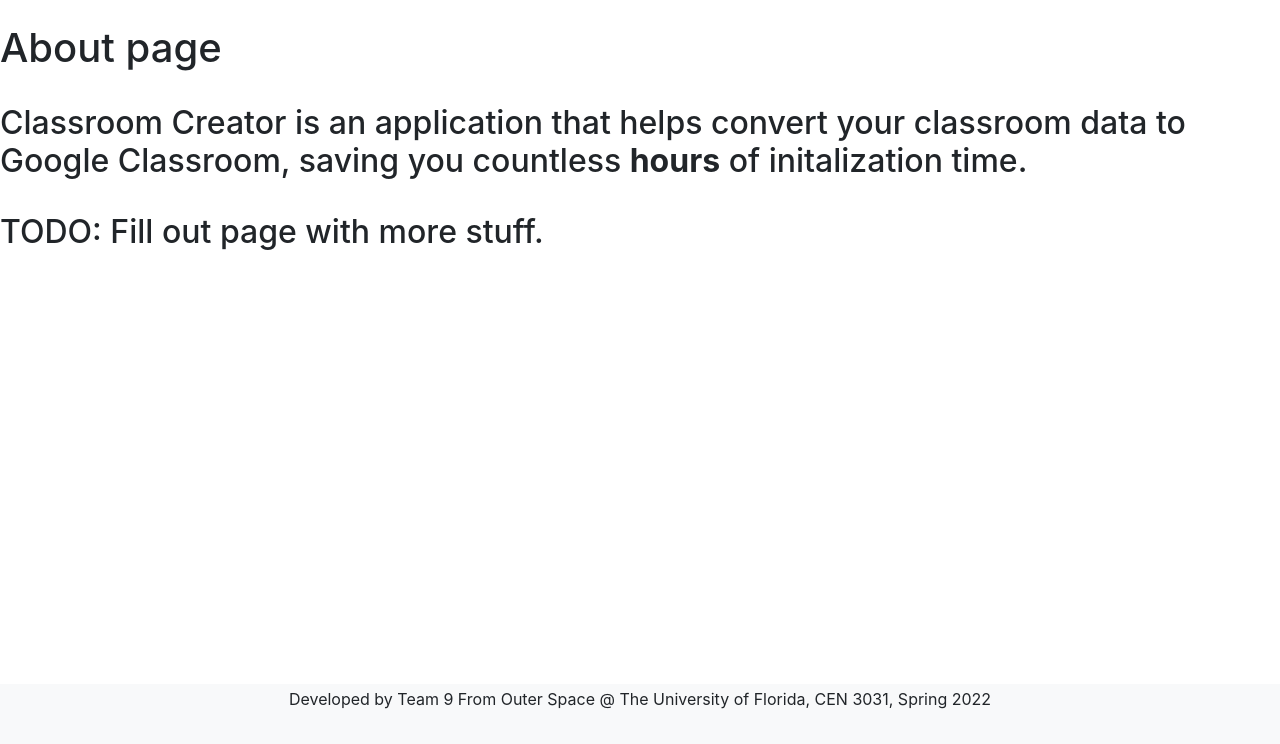
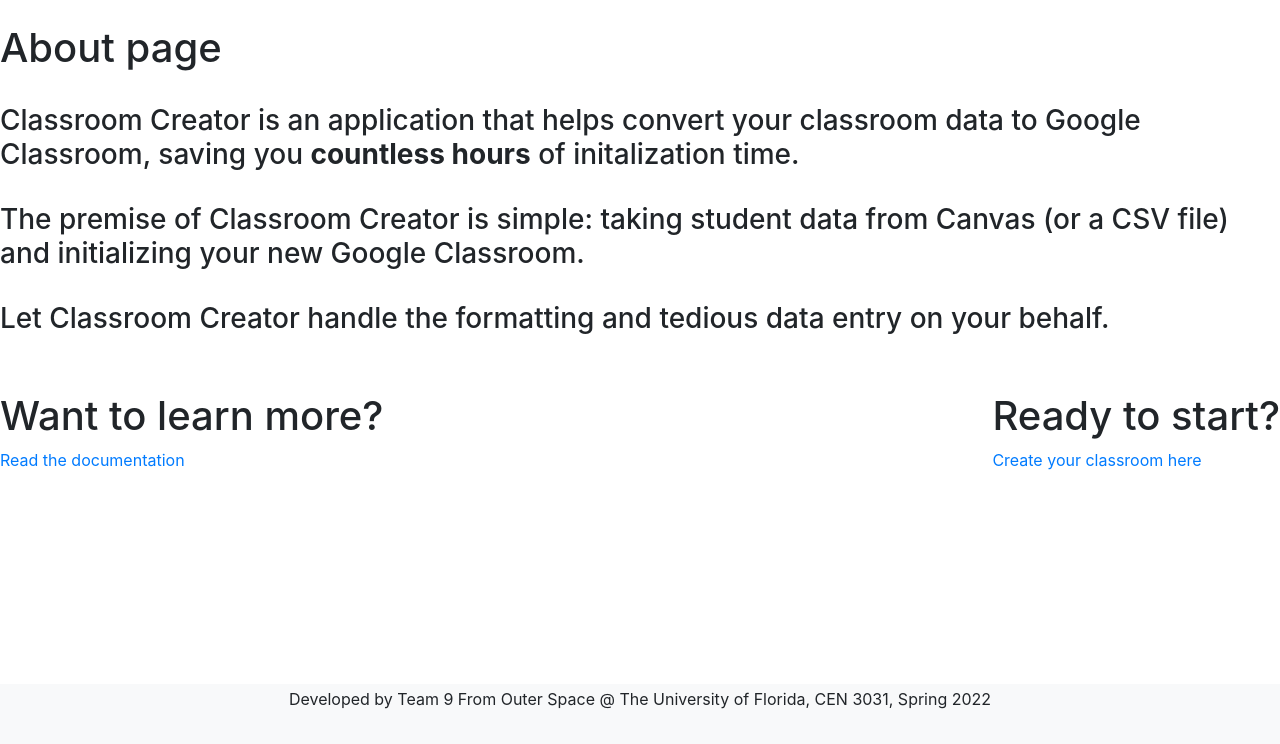
Before and after one commit to Brandnamecarr/Classroom-Creator, a Flask app: page /about in a window 1280 px wide. Shown: the part 56-800 px from the top of the page. Run offline with Flask 2, Linux system fonts and the light colour scheme.

Commit message:
HTML Additions
1. Added the About Page & Links
2. Fixed 'new user' route
3. Fixed Spacing on index.html

```diff
--- a/static/index_style.css
+++ b/static/index_style.css
@@ -53,6 +53,12 @@
         height: 50px;
         padding: 0px 0;
       }
+      /* Styling for the migrate button, might not need this */
+
+      /* .migratebutton {
+        font-size: large;
+        justify-content: left;
+      } */
 
       footer {
         text-align: center;
--- a/templates/about.html
+++ b/templates/about.html
@@ -14,6 +14,7 @@
         <title> About </title>
     </head>
     <body>
+      <!-- ALL THE NAVBAR CODE -->
         <nav class="navbar navbar-expand-lg navbar-light bg-light">
             <a class="navbar-brand" href="/">Classroom Creator</a>
             <button class="navbar-toggler" type="button" data-toggle="collapse" data-target="#navbarSupportedContent" aria-controls="navbarSupportedContent" aria-expanded="false" aria-label="Toggle navigation">
@@ -36,17 +37,51 @@
           </nav>
 
           <!-- body of page is developed here -->
+            <br>
+          <!-- TITLE PAGE -->
+          <h1>About page</h1>
+
           <br>
-          <h1>About page</h1>
+
+          <!-- About Information -->
+          <h3>
+            Classroom Creator is an application that helps convert your classroom data to Google Classroom, saving you <b> countless hours</b> of initalization time.
+          </h3>
+
           <br>
-          <h2>
-            Classroom Creator is an application that helps convert your classroom data to Google Classroom, saving you countless <b>hours</b> of initalization time.
-          </h2>
+
+          <!-- About Information -->
+          <h3>
+            The premise of Classroom Creator is simple: taking student data from Canvas (or a CSV file)
+            and initializing your new Google Classroom.
+          </h3>
+
           <br>
-          <h2>
-            TODO: Fill out page with more stuff.
-          </h2>
-    </body>
+
+          <!-- About Information -->
+          <h3>
+            Let Classroom Creator handle the formatting and tedious data entry on your behalf.
+          </h3>
+
+          <br><br>
+
+          <!-- LINKS TO OTHER PAGES -->
+          <div class="d-flex">
+            <div style="clear:both;">
+              <h1> Want to learn more? </h1>
+              <a href="docs"> Read the documentation </a>
+            </div>
+
+            <div class="ml-auto">
+              <div style="clear:both;">
+                <h1> Ready to start? </h1>
+                <a href=""> Create your classroom here</a>
+              </div>
+            </div>
+          </div>
+    </body> <!-- END OF THE BODY CODE -->
+
+    <!-- FOOTER COMPONENT -->
     <footer>
       <p1> Developed by Team 9 From Outer Space</p1>
       <p1> @ The University of Florida, CEN 3031, Spring 2022</p1>
--- a/templates/docs.html
+++ b/templates/docs.html
@@ -14,6 +14,7 @@
         <title> Documentation </title>
     </head>
     <body>
+      <!-- NAVBAR CODE -->
         <nav class="navbar navbar-expand-lg navbar-light bg-light">
             <a class="navbar-brand" href="/">Classroom Creator</a>
             <button class="navbar-toggler" type="button" data-toggle="collapse" data-target="#navbarSupportedContent" aria-controls="navbarSupportedContent" aria-expanded="false" aria-label="Toggle navigation">
@@ -38,7 +39,7 @@
 <!-- Body of page is developed here -->
           <br>
           <h1>Docs page</h1>
-    </body>
+    </body> <!-- End of Docs Page here -->
     <footer>
       <p1> Developed by Team 9 From Outer Space</p1>
       <p1> @ The University of Florida, CEN 3031, Spring 2022</p1>
```
Also changed, not shown: templates/index.html (+34 -7 lines).
